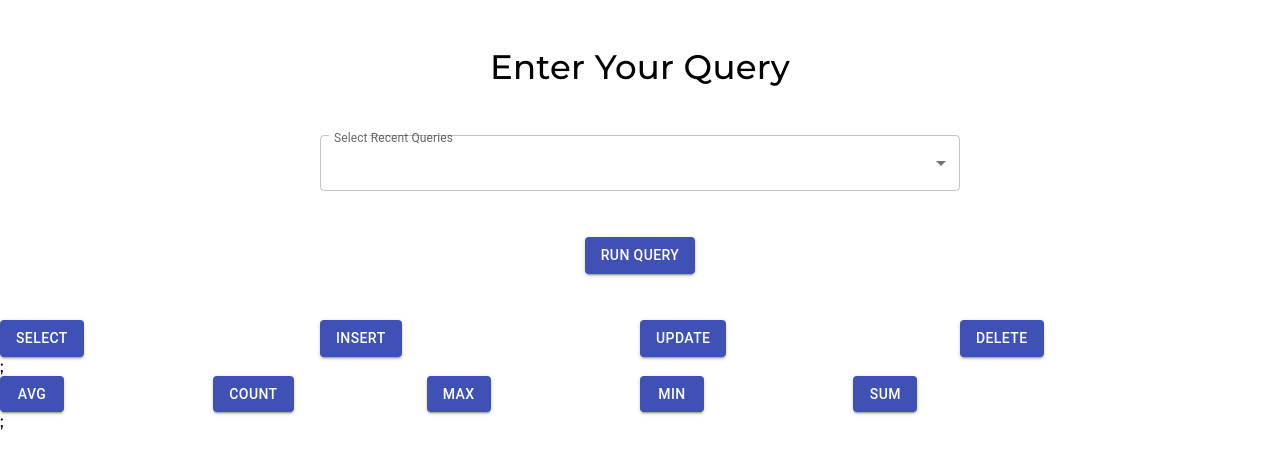
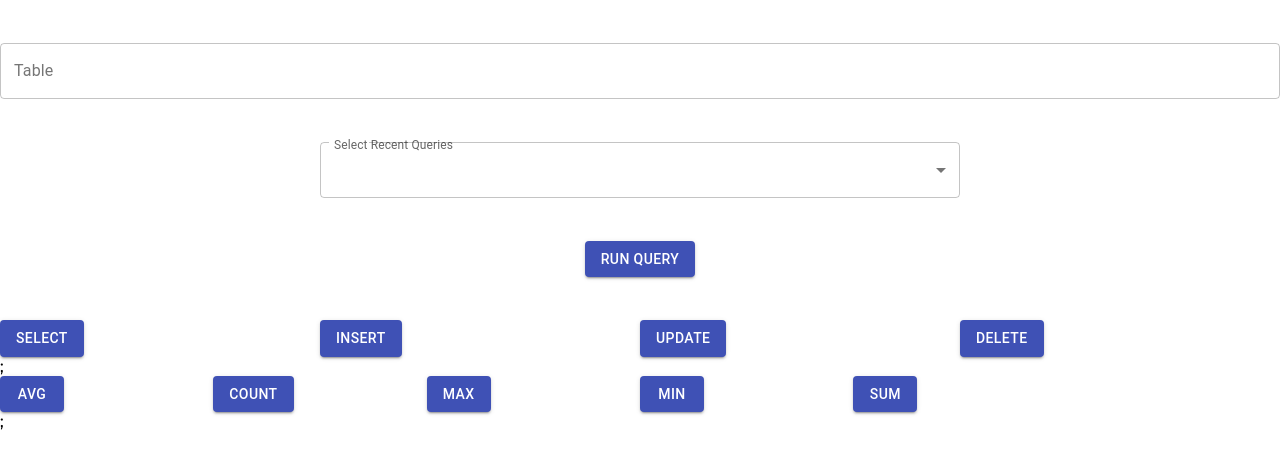
Before and after one commit to prashantbharati/atlanfront, a React (Create React App) app: page / in a window 1280 px wide. Shown: the top 466 px of the page. Built offline with nearby package versions, Linux system fonts and the light colour scheme.

Commit message:
dropdown error removed

```diff
--- a/src/components/dropdown/dropdown.js
+++ b/src/components/dropdown/dropdown.js
@@ -4,18 +4,20 @@ import InputLabel from "@mui/material/InputLabel";
 import MenuItem from "@mui/material/MenuItem";
 import FormControl from "@mui/material/FormControl";
 import Select from "@mui/material/Select";
-import { Button, Typography } from "@material-ui/core";
+import { Button, TextField, Typography } from "@material-ui/core";
 
 export default function BasicSelect({ ts, setts }) {
   const [query, setquery] = React.useState(0);
 
   const handleChange = (event) => {
     setquery(event.target.value);
+
     console.log(query);
   };
 
-  const handleClick = (e) => {
-    setquery(e.target.value);
+  const handleChange1 = (event) => {
+    setquery(11);
+
     console.log(query);
   };
 
@@ -29,9 +31,13 @@ export default function BasicSelect({ ts, setts }) {
         alignItems: "center",
       }}
     >
-      <Typography style={{ fontFamily: "Montserrat" }} variant="h4">
-        Enter Your Query
-      </Typography>
+      <TextField
+        name="table"
+        variant="outlined"
+        onMouseLeave={handleChange1}
+        label="Table"
+        fullWidth
+      />
 
       <Box style={{ width: "50%" }}>
         <FormControl fullWidth>
@@ -41,9 +47,9 @@ export default function BasicSelect({ ts, setts }) {
           <Select
             labelId="demo-simple-select-label"
             id="demo-simple-select"
+            onChange={handleChange}
             value={query}
             label="query"
-            onChange={handleChange}
           >
             <MenuItem value={1}>SELECT * FROM TABLE_1</MenuItem>
             <MenuItem value={2}>SELECT * FROM TABLE_2</MenuItem>
@@ -51,7 +57,15 @@ export default function BasicSelect({ ts, setts }) {
           </Select>
         </FormControl>
       </Box>
-      <Button variant="contained" color="primary" onClick={setts(query)}>
+
+      <Button
+        variant="contained"
+        color="primary"
+        onClick={() => {
+          setts(query === 11 ? 1 : query);
+          console.log(ts);
+        }}
+      >
         Run Query
       </Button>
     </div>
```
